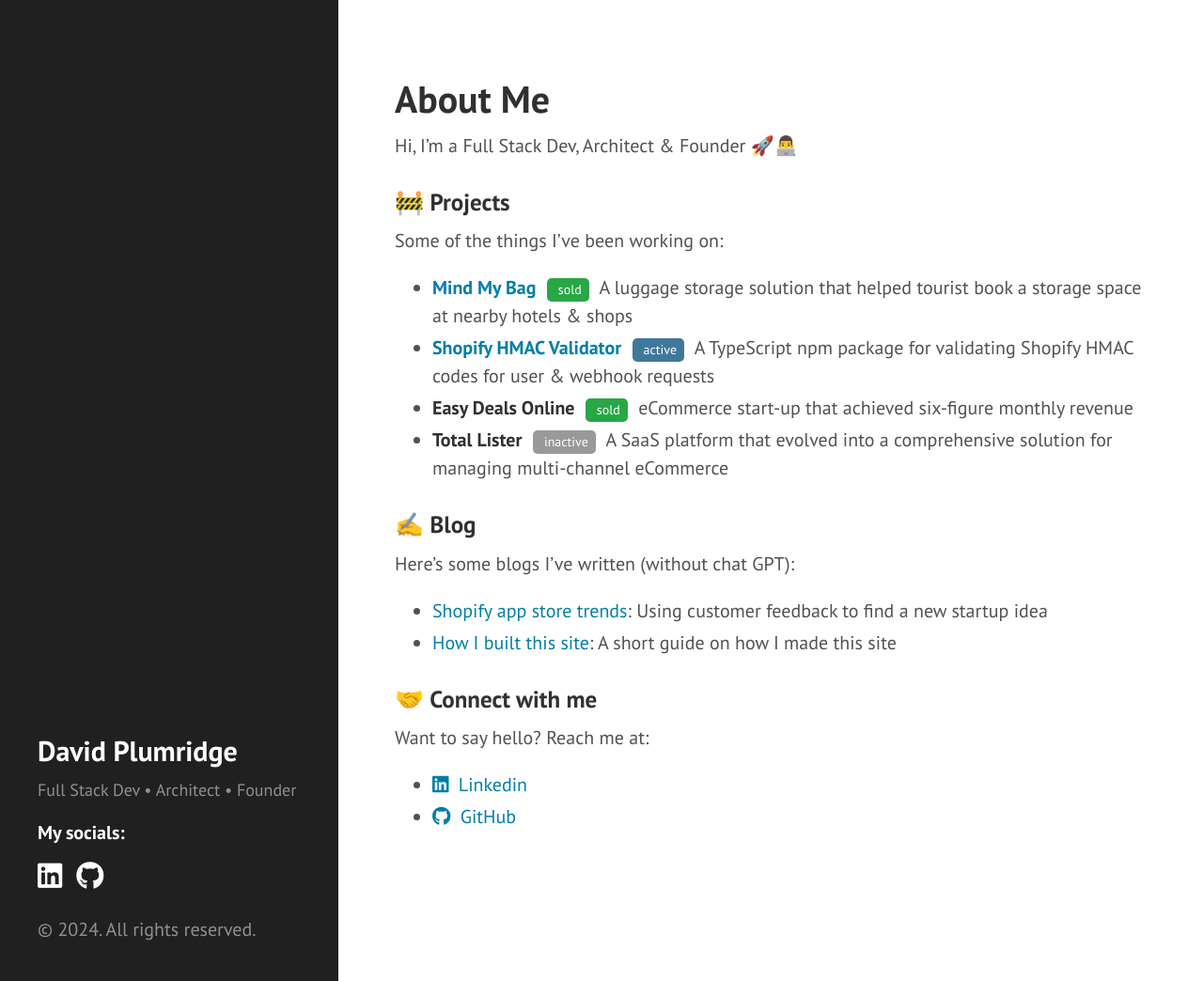
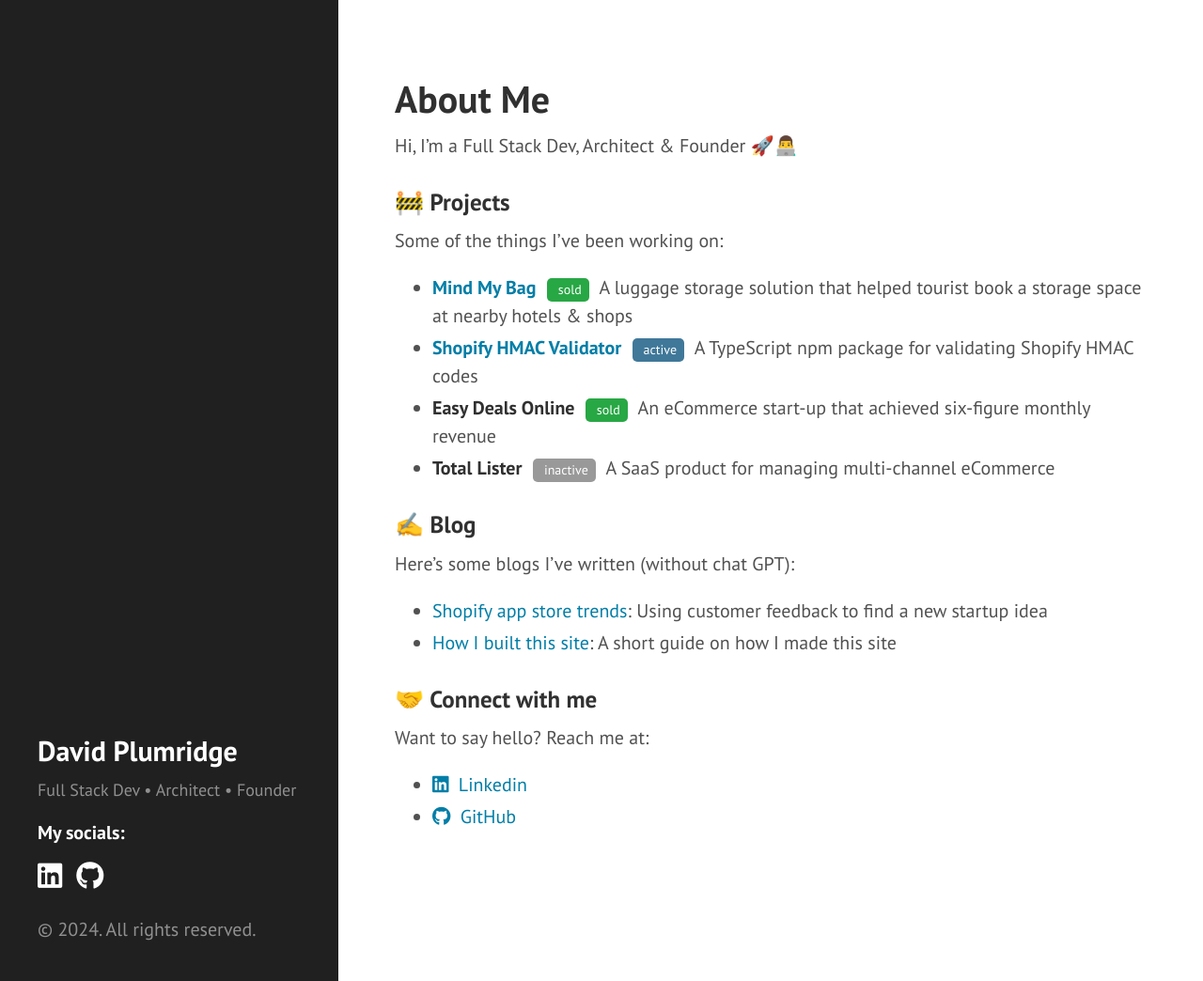
Before and after one commit to davidplumridge/davidplumridge.github.io, a Jekyll site: the page built from index.md, in a window 1280 px wide and 1044 px high. Shown: the whole window at 94% size. Built offline with Jekyll 4.4.1, drawn with Linux system fonts in a browser that asks for light colours.

Commit message:
Update project yml

```diff
--- a/_data/projects.yml
+++ b/_data/projects.yml
@@ -6,12 +6,12 @@
 - id: 'Shopify HMAC Validator'
   status: 'active'
   link: 'https://www.npmjs.com/package/shopify-hmac-validator'
-  description: A TypeScript npm package for validating Shopify HMAC codes for user & webhook requests
+  description: A TypeScript npm package for validating Shopify HMAC codes
 
 - id: 'Easy Deals Online'
   status: 'sold'
-  description: eCommerce start-up that achieved six-figure monthly revenue
+  description: An eCommerce start-up that achieved six-figure monthly revenue
 
 - id: 'Total Lister'
   status: 'inactive'
-  description: A SaaS platform that evolved into a comprehensive solution for managing multi-channel eCommerce
+  description: A SaaS product for managing multi-channel eCommerce
```
